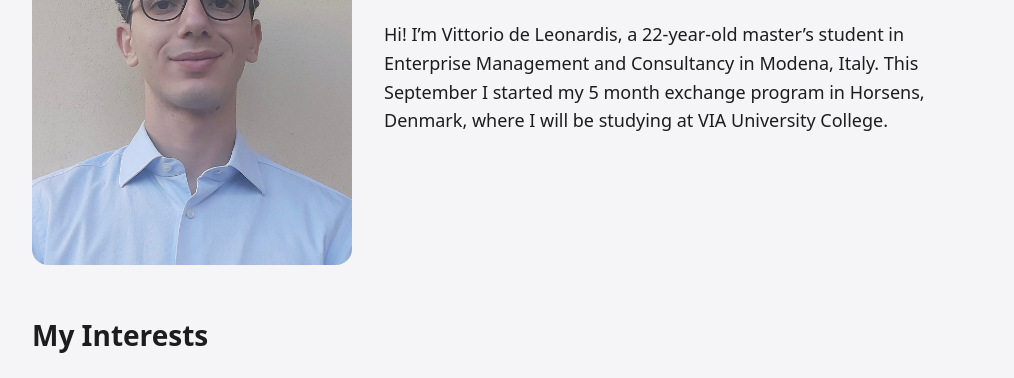
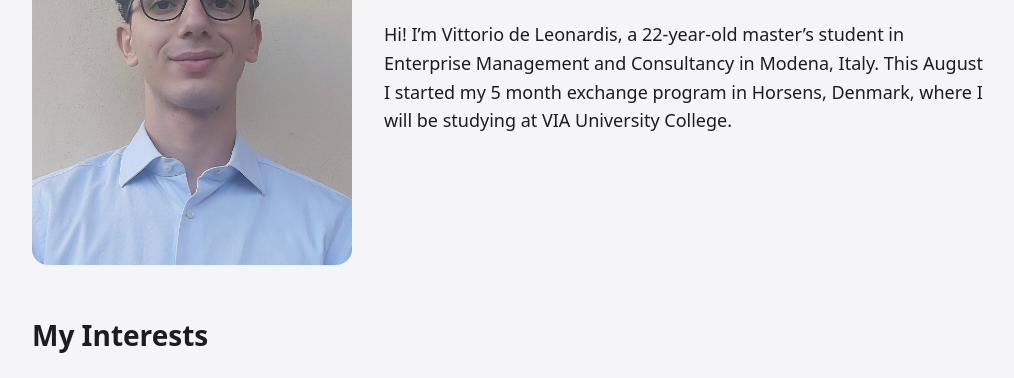
Before and after one commit to vdeleonardis1-boop/first-project, a plain HTML site: page index.html in a window 1280 px wide. Shown: the part 395-773 px from the top of the page, without its empty margins (128-1142 px from the left). Drawn offline with Linux system fonts and the light colour scheme.

Commit message:
Update exchange program start month to August

```diff
--- a/index.html
+++ b/index.html
@@ -30,7 +30,7 @@
           <p>
             Hi! I’m Vittorio de Leonardis, a 22-year-old master’s student in
             Enterprise Management and Consultancy in Modena, Italy. This
-            September I started my 5 month exchange program in Horsens, Denmark,
+            August I started my 5 month exchange program in Horsens, Denmark,
             where I will be studying at VIA University College.
           </p>
         </section>
```
